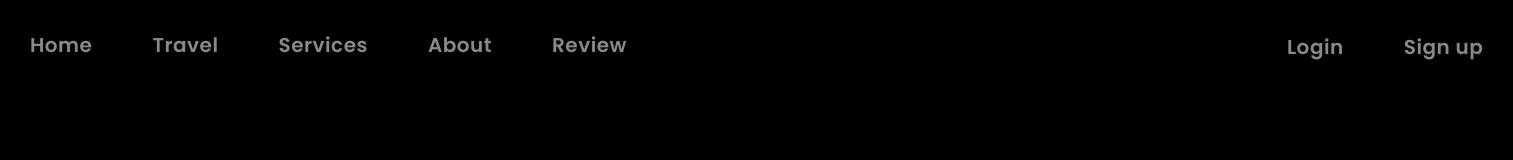
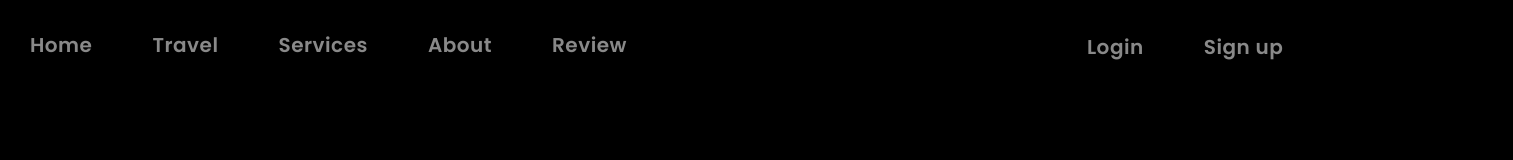
Before and after one commit to dholu1109/webproject, a plain HTML site: page index.html in a window 1280 px wide. Shown: the whole page, 1513 px wide, since content can reach past the window. Drawn offline with Linux system fonts and the light colour scheme.

Commit message:
Update webpage.css

```diff
--- a/webpage.css
+++ b/webpage.css
@@ -40,6 +40,6 @@ nav {
 .nav {
     display: flex;
     position: relative;
-    left: 600px;
+    left: 400px;
     top: 2px;
 }
```
